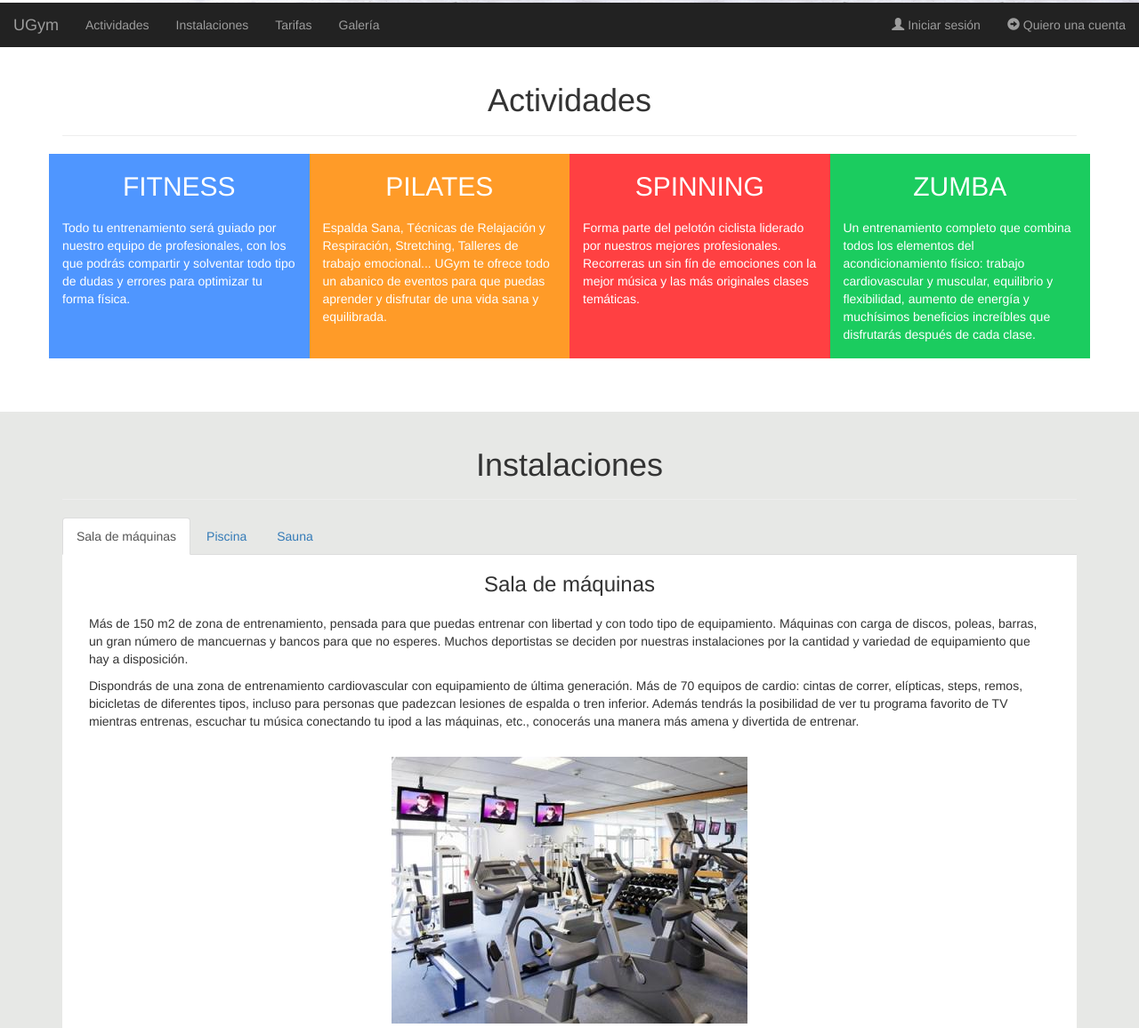
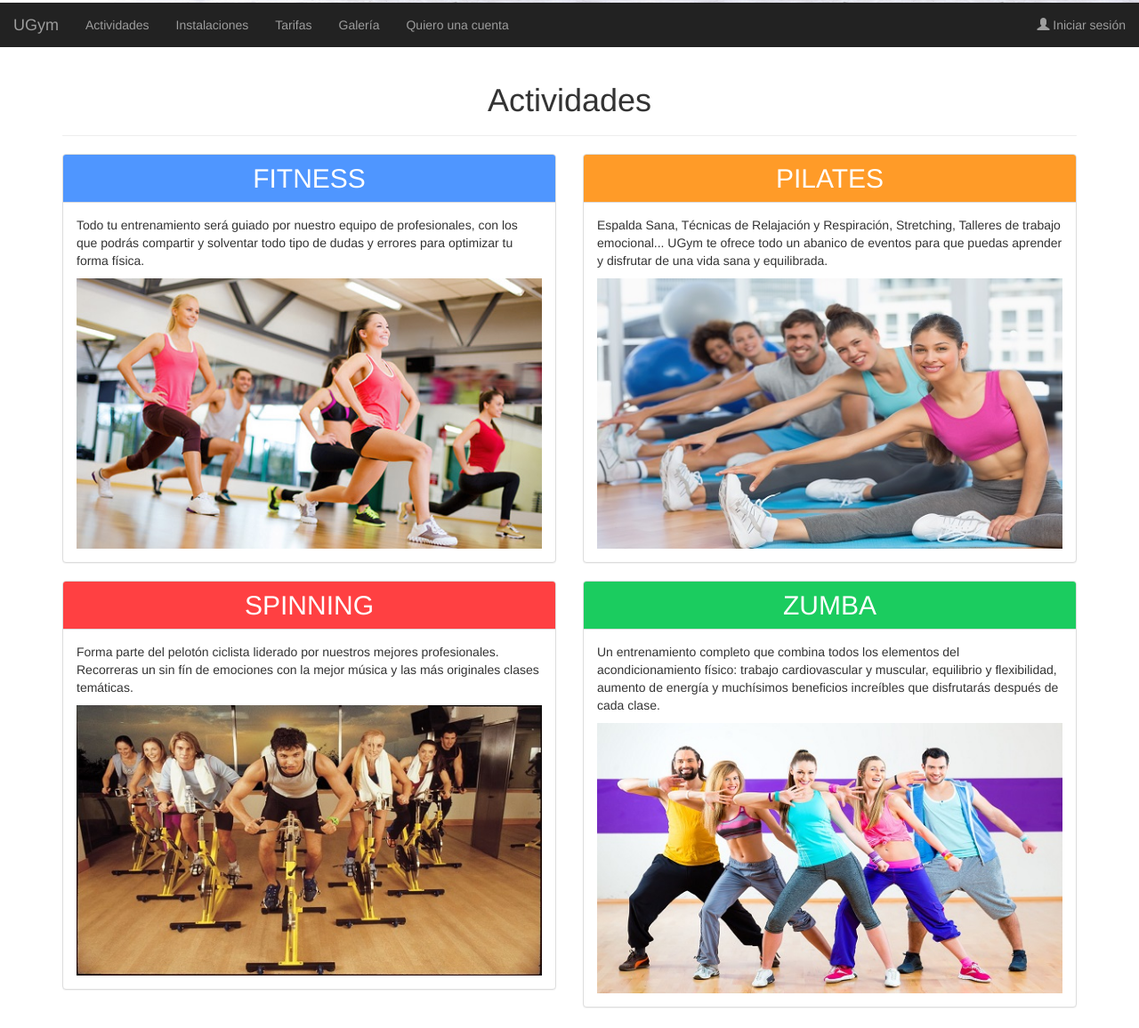
Before and after one commit to jesusAmores/practicaDAW, a plain HTML site: page UGym/index.html in a window 1280 px wide. Shown: the part 297-1453 px from the top of the page at 89% size. Drawn offline with nearby package versions, Linux system fonts and the light colour scheme.

Commit message:
Pequeños cambios en la Pagina Principal
Cambios en la seccion de Actividades
Eliminado boton de "quiero una cuenta"
Añadida seccion de "hacerse socio"

```diff
--- a/UGym/index.html
+++ b/UGym/index.html
@@ -52,6 +52,9 @@
                                 <li>
                                     <a href="#gallery">Galería</a>
                                 </li>
+                                <li>
+                                    <a href="#cuenta">Quiero una cuenta</a>
+                                </li>
                             </ul>
                             <ul class="nav navbar-nav navbar-right">
                                 <li>
@@ -102,42 +105,6 @@
                                         </div>
                                     </div>
                                 </li>
-                                <li>
-                                   <a href="#" data-toggle="modal" data-target="#registro"><span class="glyphicon glyphicon-circle-arrow-right"></span> Quiero una cuenta</a>
-                                    <!-- Modal -->
-                                    <div class="modal fade" id="registro" role="dialog">
-                                        <div class="modal-dialog">
-
-                                            <!-- Modal content-->
-                                            <div class="modal-content">
-                                                <div class="modal-header">
-                                                    <button type="button" class="close" data-dismiss="modal">&times;</button>
-                                                        <h4 class="modal-title">¿Todavía no eres socio?</h4>
-                                                </div>
-                                                <div class="modal-body">
-                                                    <p>Si te registras como socio de UGym obtendrás los siguientes beneficios: </p>
-                                                    <table class="table table-striped table-bordered">
-                                                        <tbody>
-                                                            <tr>
-                                                                <td>Tienda online</td>
-                                                                <td>Tendrás acceso a nuestra tienda online donde vendemos distintas dietas, productos y entrenamientos que te ayudarán a ponerte en forma. <span class="glyphicon glyphicon-ok"></span></td>
-                                                            </tr>
-                                                            <tr>
-                                                                <td>Actividades Colectivas</td>
-                                                                <td>Podrás ver los horarios de las actividades colectivas así como las vacantes libres y apuntarte a las que te interesen. <span class="glyphicon glyphicon-ok"></span></td>
-                                                            </tr>
-                                                            <tr>
-                                                                <td>Área personal</td>
-                                                                <td>Podrás ver y modificar tus datos personales, cambiar tu propia tarifa o darte de baja de nuestro gimnasio. <span class="glyphicon glyphicon-ok"></span></td>
-                                                            </tr>
-                                                        </tbody>
-                                                   </table>
-                                                    <p>Para poder registrarte, deberás acudir a nuestro gimnasio y preguntar en secretaría, allí se te asignará un nombre de usuario y una contraseña que podrás usar en esta sección.</p>
-                                                </div>
-                                            </div>
-                                        </div>
-                                    </div>
-                                </li>
                             </ul>
                         </div>
                     </nav>
@@ -151,21 +118,41 @@
                     <h1>Actividades</h1>
                 </div>
                 <div class="row">
-                    <div class="col-md-3" style="background-color:#4F96FF">
-                        <br><h2>FITNESS</h2><br>
-                        <p>Todo tu entrenamiento será guiado por nuestro equipo de profesionales, con los que podrás compartir y solventar todo tipo de dudas y errores para optimizar tu forma física.</p>
+                    <div class="col-md-6">
+                        <div class="panel panel-default">
+                            <div class="panel-heading" style="background-color:#4F96FF"><h2>FITNESS</h2></div>
+                            <div class="panel-body">
+                                <p>Todo tu entrenamiento será guiado por nuestro equipo de profesionales, con los que podrás compartir y solventar todo tipo de dudas y errores para optimizar tu forma física.</p>
+                                <img src="img/fitness.jpg" class="img-responsive">
+                            </div>
+                        </div>
                     </div>
-                    <div class="col-md-3" style="background-color:#FF9B28">
-                        <br><h2>PILATES</h2><br>
-                        <p>Espalda Sana, Técnicas de Relajación y Respiración, Stretching, Talleres de trabajo emocional... UGym te ofrece todo un abanico de eventos para que puedas aprender y disfrutar de una vida sana y equilibrada.</p>
+                    <div class="col-md-6">
+                        <div class="panel panel-default">
+                            <div class="panel-heading" style="background-color:#FF9B28"><h2>PILATES</h2></div>
+                            <div class="panel-body">
+                                <p>Espalda Sana, Técnicas de Relajación y Respiración, Stretching, Talleres de trabajo emocional... UGym te ofrece todo un abanico de eventos para que puedas aprender y disfrutar de una vida sana y equilibrada.</p>
+                                <img src="img/pilates.jpg" class="img-responsive">
+                            </div>
+                        </div>
                     </div>
-                    <div class="col-md-3" style="background-color:#FF4042">
-                        <br><h2>SPINNING</h2><br>
-                        <p>Forma parte del pelotón ciclista liderado por nuestros mejores profesionales. Recorreras un sin fín de emociones con la mejor música y las más originales clases temáticas.</p>
+                    <div class="col-md-6">
+                        <div class="panel panel-default">
+                            <div class="panel-heading" style="background-color:#FF4042"><h2>SPINNING</h2></div>
+                            <div class="panel-body">
+                                <p>Forma parte del pelotón ciclista liderado por nuestros mejores profesionales. Recorreras un sin fín de emociones con la mejor música y las más originales clases temáticas.</p>
+                                <img src="img/spinning.jpg" class="img-responsive">
+                            </div>
+                        </div>
                     </div>
-                     <div class="col-md-3" style="background-color:#1BCC5F">
-                        <br><h2>ZUMBA</h2><br>
-                        <p>Un entrenamiento completo que combina todos los elementos del acondicionamiento físico: trabajo cardiovascular y muscular, equilibrio y flexibilidad, aumento de energía y muchísimos beneficios increíbles que disfrutarás después de cada clase.</p>
+                    <div class="col-md-6">
+                        <div class="panel panel-default">
+                            <div class="panel-heading" style="background-color:#1BCC5F"><h2>ZUMBA</h2></div>
+                            <div class="panel-body">
+                                <p>Un entrenamiento completo que combina todos los elementos del acondicionamiento físico: trabajo cardiovascular y muscular, equilibrio y flexibilidad, aumento de energía y muchísimos beneficios increíbles que disfrutarás después de cada clase.</p>
+                                <img src="img/zumba.jpg" class="img-responsive">
+                            </div>
+                        </div>
                     </div>
                 </div>
             </div>
@@ -280,7 +267,33 @@
                 <br>
         </section>
 
-        <div id="subir" style="background-color:#E7E8E6">
+        <section id="cuenta">
+            <div class="container">
+                <div class="page-header">
+                    <h1>¿Todavía no eres socio?</h1><br>
+                    <p>Si te registras como socio de UGym obtendrás los siguientes beneficios: </p><br>
+                    <table class="table table-striped table-bordered">
+                        <tbody>
+                            <tr>
+                                <td>Tienda online</td>
+                                    <td>Tendrás acceso a nuestra tienda online donde vendemos distintas dietas, productos y entrenamientos que te ayudarán a ponerte en forma. <span class="glyphicon glyphicon-ok"></span></td>
+                            </tr>
+                            <tr>
+                                <td>Actividades Colectivas</td>
+                                <td>Podrás ver los horarios de las actividades colectivas así como las vacantes libres y apuntarte a las que te interesen. <span class="glyphicon glyphicon-ok"></span></td>
+                            </tr>
+                            <tr>
+                                <td>Área personal</td>
+                                <td>Podrás ver y modificar tus datos personales, cambiar tu propia tarifa o darte de baja de nuestro gimnasio. <span class="glyphicon glyphicon-ok"></span></td>
+                            </tr>
+                        </tbody>
+                    </table>
+                    <button type="button" class="btn btn-success btn-block btn-lg">¡Hazte socio!</button>
+                </div>
+            </div>
+        </section>
+
+        <div id="subir">
             <a href="#" id="home"><span class="glyphicon glyphicon-arrow-up"></span></a>
         </div>
 
--- a/UGym/style.css
+++ b/UGym/style.css
@@ -17,11 +17,11 @@ header{
     padding-left: 40%;
 }
 
-.col-md-3{
-    height: 230px;
+.panel{
+    height: auto;
 }
 
-.col-md-3 > h2{
+.panel-heading > h2{
     color: white;
 }
 
@@ -72,6 +72,7 @@ h6{
 #subir{
     position: static;
     text-align: right;
+    background-color: white;
 }
 
 .glyphicon-arrow-up {
```
Also changed, not shown: UGym/img/carousel-3.jpg, UGym/img/carousel-4.jpg, UGym/img/carousel_1.jpg, UGym/img/fitness.jpg (added), UGym/img/pilates.jpg (added), UGym/img/spinning.jpg (added), UGym/img/zumba.jpg (added).
